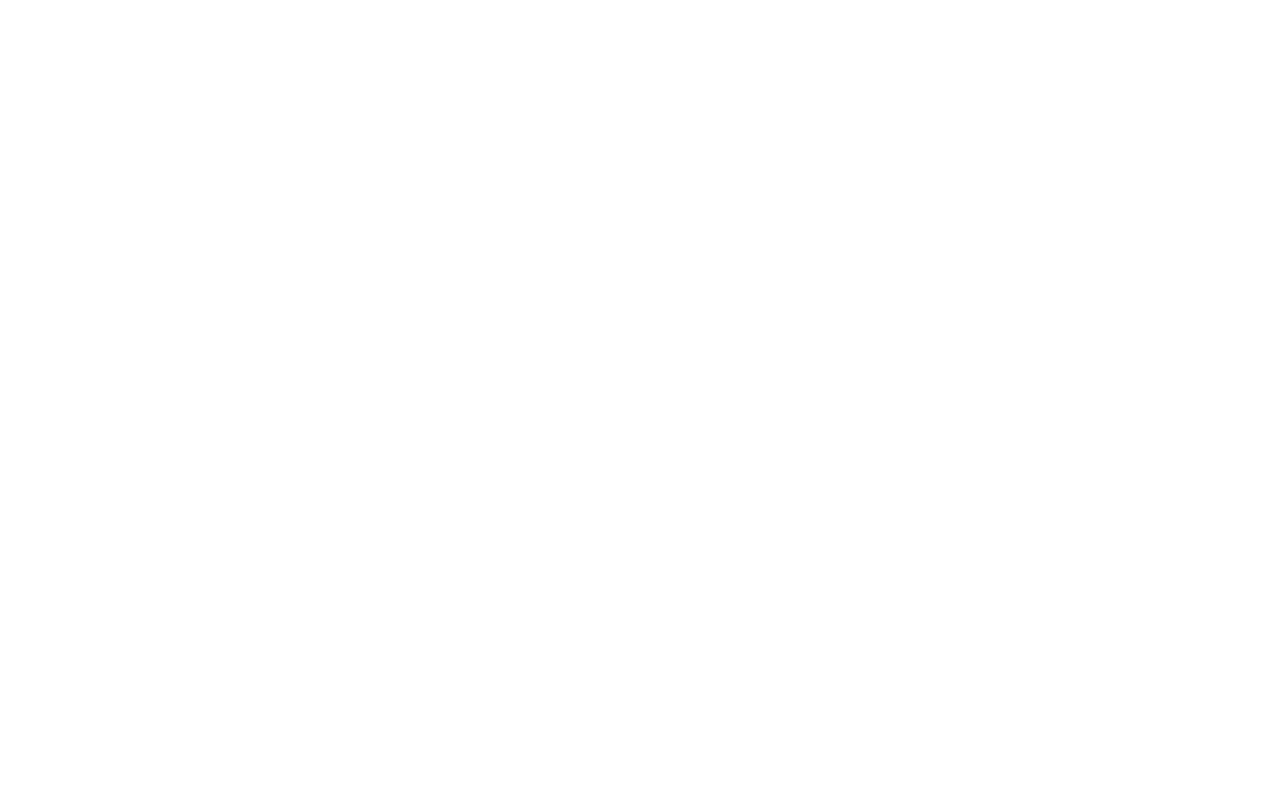
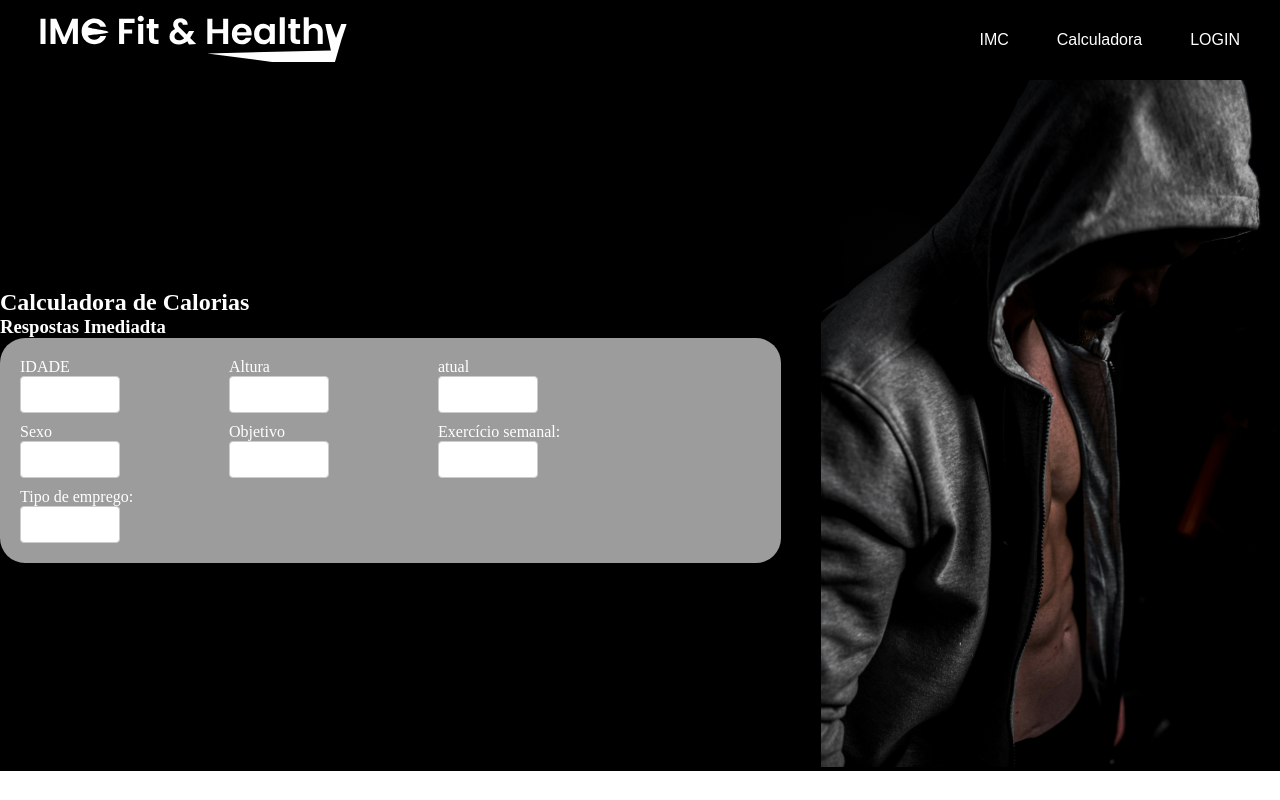
Before and after one commit to Kayan33/PROJETO-TABAJARA-SENAC, a React (Create React App) app: page /calorias in a window 1280 px wide. Built offline with nearby package versions, Linux system fonts and the light colour scheme.

Commit message:
css calorias

```diff
--- a/src/components/Imc-calorias-1.js
+++ b/src/components/Imc-calorias-1.js
@@ -0,0 +1,52 @@
+import "../styles/Imc-calorias-1.css"
+import logo from '../assets/homem.png'
+
+function Calorias01() {
+    return (
+        <main className="container">
+            <article className="calorie-calculator">
+                <div className="form-container">
+                    <h1>Calculadora de Calorias</h1>
+                    <h3>Respostas Imediadta</h3>
+                    <div className="form">
+                        <div>
+                            <p>IDADE</p>
+                            <input type="text" />
+                        </div>
+                        <div>
+                            <p>Altura</p>
+                            <input type="text" />
+                        </div>
+                        <div>
+                            <p>atual</p>
+                            <input type="text" />
+                        </div>
+
+                        <div>
+                            <p>Sexo</p>
+                            <input type="text" />
+                        </div>
+                        <div>
+                            <p>Objetivo</p>
+                            <input type="text" />
+                        </div>
+                        <div>
+                            <p>Exercício  semanal:</p>
+                            <input type="text" />
+                        </div>
+                        <div>
+                            <p>Tipo de emprego:</p>
+                            <input type="text" />
+                        </div>
+                    </div>
+
+                </div>
+                <div>
+                    <img src={logo} alt="" />
+                </div>
+            </article>
+        </main>
+    )
+}
+
+export default Calorias01
--- a/src/pages/Imc-calorias.js
+++ b/src/pages/Imc-calorias.js
@@ -1,6 +1,12 @@
+import Header from "../components/Header"
+import Calorias01 from "../components/Imc-calorias-1"
+
 function ImcCalorias() {
     return(
-        <div></div>
+        <div>
+            <Header/>
+            <Calorias01/>
+        </div>
     )
 }
 
--- /dev/null
+++ b/src/styles/Imc-calorias-1.css
@@ -0,0 +1,36 @@
+.container{
+    background: #000000;
+    max-width: 200vh;
+
+}
+
+.calorie-calculator{
+    display: flex;
+    align-items: center;
+    justify-content: center;
+    justify-content: space-evenly
+}
+
+form-container, h1, p, h3{
+color: #ffffff;
+}
+
+.form{
+    display: flex;
+    flex-wrap: wrap;
+    background: #9C9C9C;
+    padding: 15px;
+    border-radius: 25px;
+}
+
+.form div {
+    margin: 5px;
+}
+
+input[type=text] {
+    width: 50%;
+    padding: 10px;
+    box-sizing: border-box;
+    border: 1px solid #ccc;
+    border-radius: 4px;
+}
```
